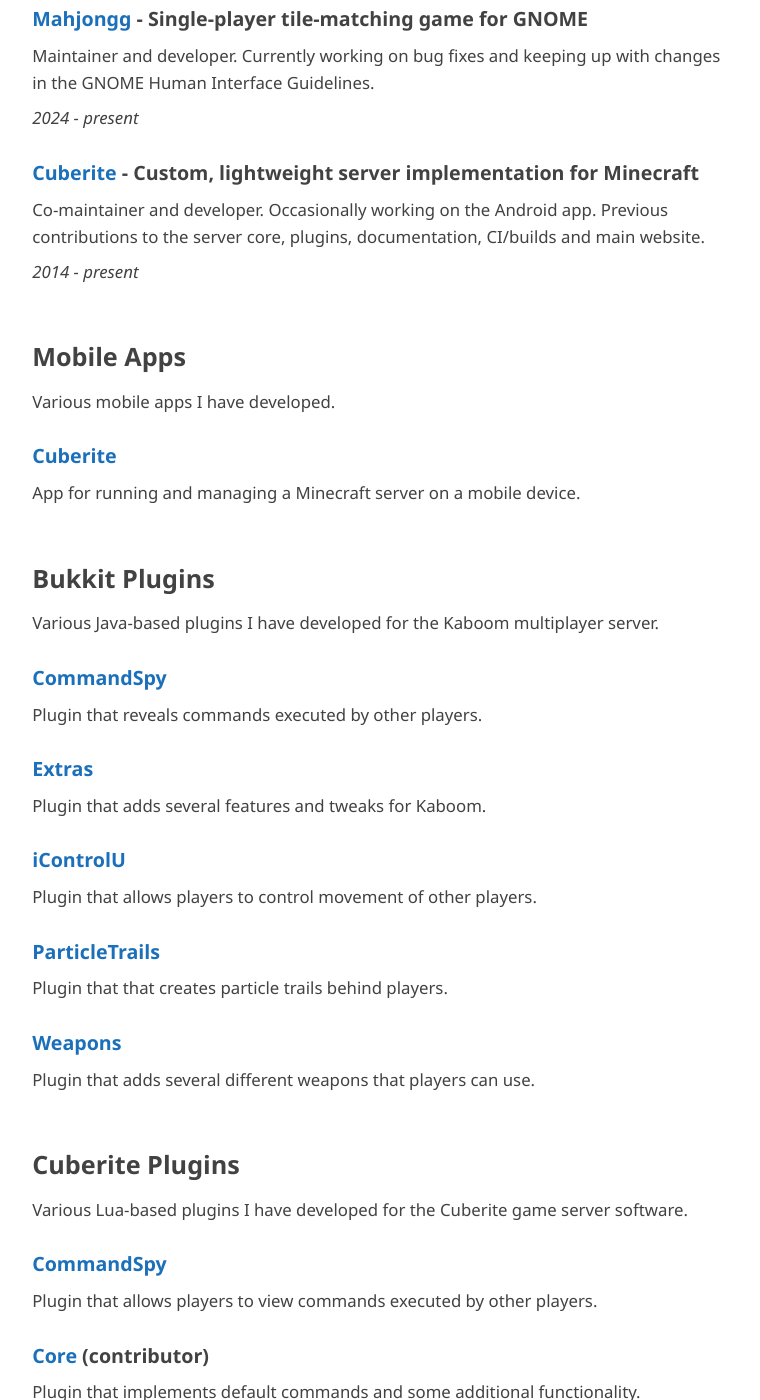
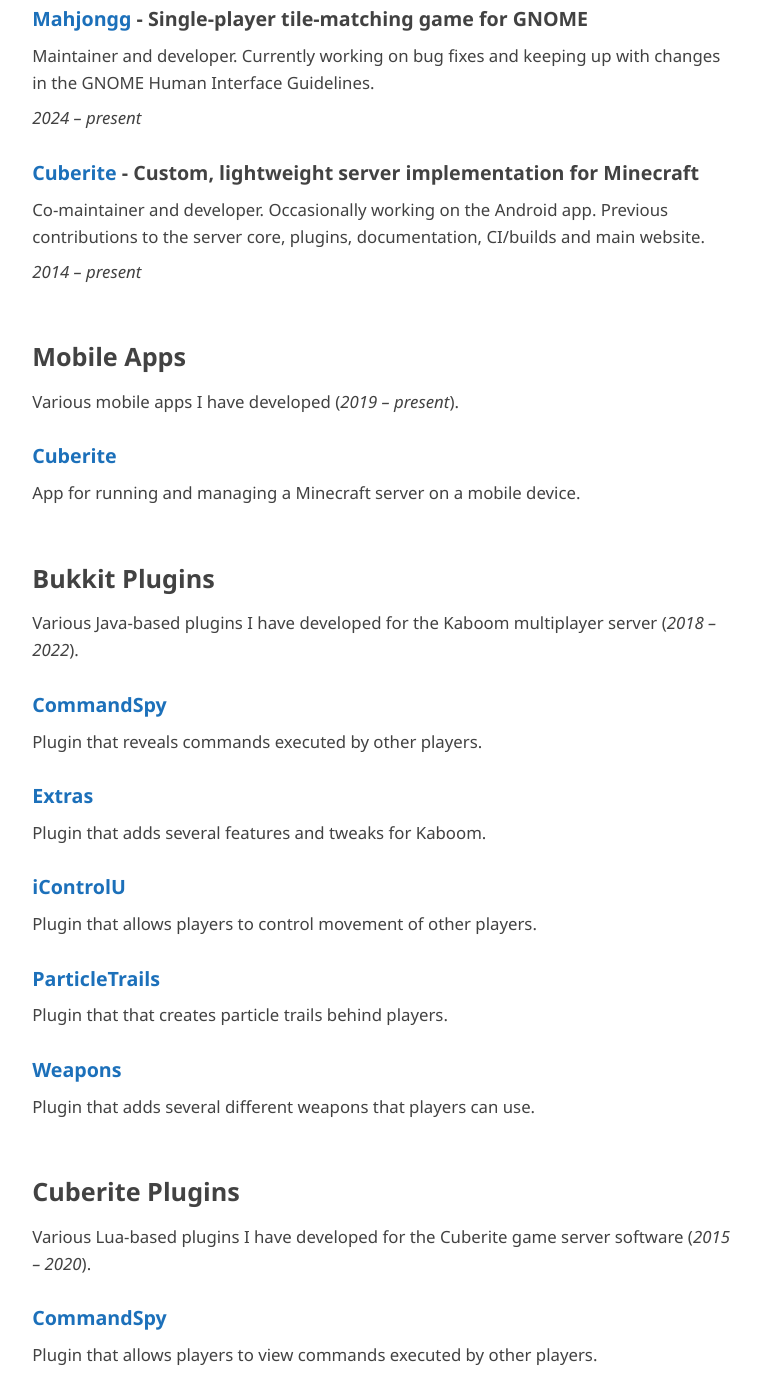
Before and after one commit to mathiascode/projects, a Jekyll site: the page built from index.md, in a window 1280 px wide and 1400 px high, scrolled down 616 px. Shown: the whole window, without its empty margins (255-1015 px from the left). Built offline with Jekyll 4.4.1, drawn with Linux system fonts in a browser that asks for light colours; our own code applies the rules of GitHub Pages for plain Markdown files; some of the changed text lies outside the part shown.

Commit message:
Add year ranges for past work

```diff
--- a/index.md
+++ b/index.md
@@ -16,31 +16,31 @@
 Maintainer and developer. The project dates back to 2001, with multiple developers working on it over the years.
 Currently working on bug fixes, UX improvements and refactoring legacy code.
 
-*2020 - present*
+*2020 – present*
 
 ### [tinytag](https://github.com/devsnd/tinytag) - Python library for reading audio metadata
 
 Co-maintainer and developer. Currently working on fixing any bugs related to incorrecty reading metadata.
 
-*2021 - present*
+*2021 – present*
 
 ### [Mahjongg](https://gitlab.gnome.org/GNOME/gnome-mahjongg) - Single-player tile-matching game for GNOME
 
 Maintainer and developer. Currently working on bug fixes and keeping up with changes in the GNOME Human Interface Guidelines.
 
-*2024 - present*
+*2024 – present*
 
 ### [Cuberite](https://github.com/cuberite) - Custom, lightweight server implementation for Minecraft
 
 Co-maintainer and developer. Occasionally working on the Android app. Previous contributions to the server
 core, plugins, documentation, CI/builds and main website.
 
-*2014 - present*
+*2014 – present*
 
 
 ## Mobile Apps
 
-Various mobile apps I have developed.
+Various mobile apps I have developed (*2019 – present*).
 
 ### [Cuberite](https://github.com/cuberite/android)
 
@@ -49,7 +49,7 @@
 
 ## Bukkit Plugins
 
-Various Java-based plugins I have developed for the Kaboom multiplayer server.
+Various Java-based plugins I have developed for the Kaboom multiplayer server (*2018 – 2022*).
 
 ### [CommandSpy](https://github.com/kaboomserver/commandspy)
 
@@ -74,7 +74,7 @@
 
 ## Cuberite Plugins
 
-Various Lua-based plugins I have developed for the Cuberite game server software.
+Various Lua-based plugins I have developed for the Cuberite game server software (*2015 – 2020*).
 
 ### [CommandSpy](https://github.com/mathiascode/CommandSpy)
 
```
Also changed, not shown: other parts of index.md (+2 -6 lines).
